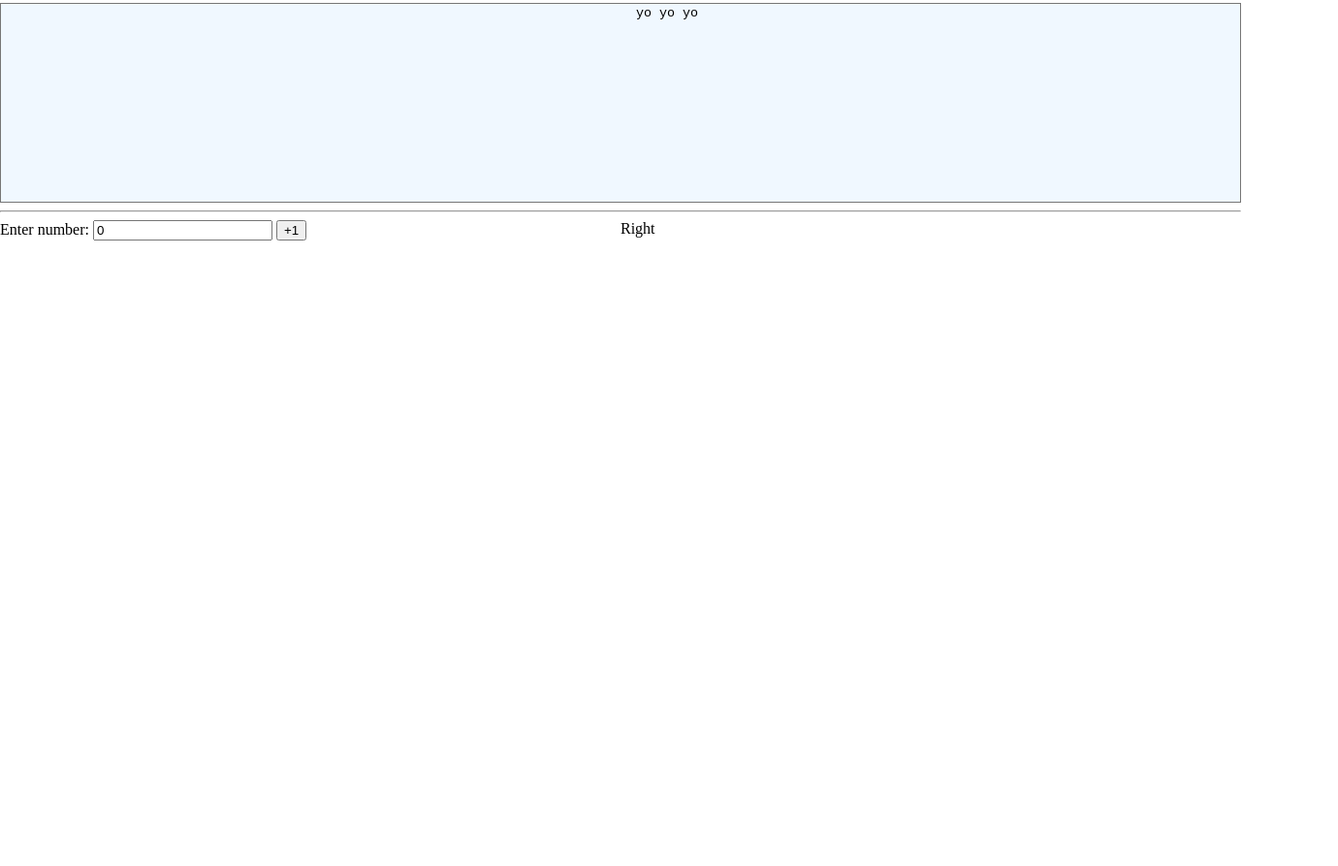
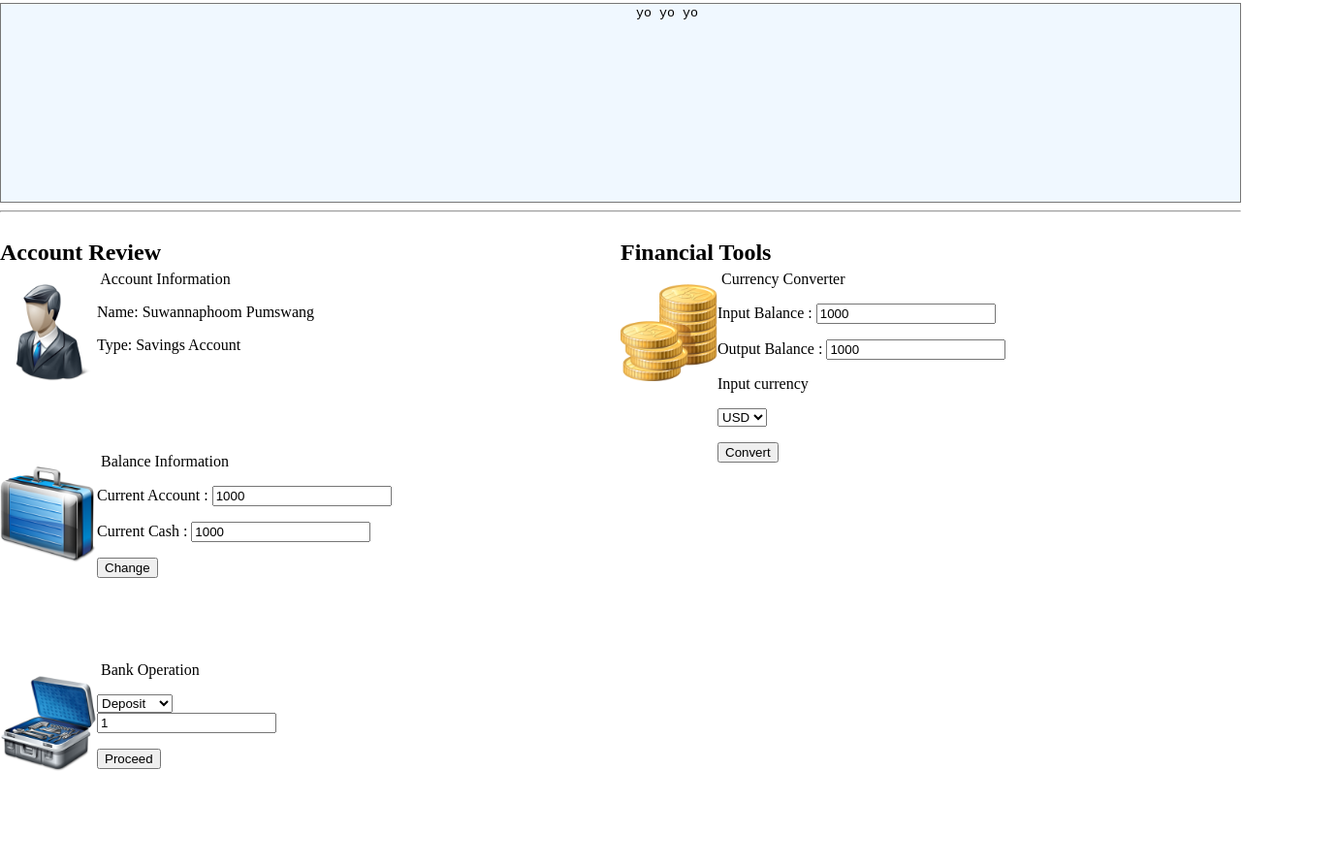
Before and after one commit to 68070321/it68070321, a plain HTML site: page index.html in a window 1280 px wide. Shown: the part 245-1138 px from the top of the page at 97% size, 1380 px wide, since content can reach past the window. Before the commit the page ends 800 px from the top, so only its background shows below. Drawn offline with Linux system fonts and the light colour scheme.

Commit message:
Add files via upload

```diff
--- a/index.html
+++ b/index.html
@@ -6,6 +6,7 @@
     <title>Document</title>
     <link rel ="stylesheet" href="style.css">
 </head>
+
 <body background="abstract-organic-pattern-design-background_1048-19286.jpg">
     <nav>
         <p>68070321</p>
@@ -28,11 +29,51 @@
     <div>
         <div class="container2">
             <div>
-                Enter number: <input type="number" id="myinput" value="0">
-                <button onclick="add()">+1</button>
+
+                <h2>Account Review</h2>
+                <div class="AccountInfo">
+                    <img src="user.png" width="100" alt="user" >
+                    <h class="pfp">Account Information</h>
+                    <p class="pfp2">Name: Suwannaphoom Pumswang</p>
+                    <p class="pfp2">Type: Savings Account</p>
+                </div>
+
+                <div class="AccountInfo">
+                    <img src="briefcase.png" width="100" alt="briefcase" >
+                    <h class="pfp">Balance Information</h>
+                    <p class="pfp2">Current Account : <input type="number" id="currentaccount" value="1000"> </p>
+                    <p class="pfp2">Current Cash : <input type="number" id="currentcash" value="1000"> </p>
+                    <button class="pfp2" onclick="ChangeMoney()">Change</button>
+                </div>
+
+                <div class="AccountInfo">
+                    <img src="toolbox.png" width="100" alt="toolbox" >
+                    <h class="pfp">Bank Operation</h>
+                    <p class="pfp2">
+                        <select name="bankoperator" id="bankoperator" class="nextto">
+                        <option value="Deposit">Deposit</option>
+                        <option value="Withdraw">Withdraw</option>
+                        </select> <input type="number" id="bankoperatorcash" value="1" class="">
+                    </p>
+                    <button class="pfp2" onclick="Depo_Or_With()" >Proceed</button>
+                </div>
             </div>
             <div>
-                Right
+                <h2>Financial Tools</h2>
+                <div class="AccountInfo">
+                    <img src="coins.png" width="100" alt="coins" >
+                    <h class="pfp">Currency Converter</h>
+                    <p class="pfp2">
+                        <p class="pfp2">Input Balance : <input type="number" id="currentaccount" value="1000"> </p>
+                        <p class="pfp2">Output Balance : <input type="number" id="currentcash" value="1000"> </p>
+                        <p class="pfp2">Input currency</p>
+                        <select name="bankoperator" id="bankoperator" class="pfp2">
+                        <option value="Deposit">USD</option>
+                        <option value="Withdraw">THB</option>
+                        </select>
+                    </p>
+                    <button class="pfp2">Convert</button>
+                </div>
             </div>
         </div>
     </div>
--- a/script.js
+++ b/script.js
@@ -1,5 +1,44 @@
-const myinput = document.getElementById("myinput")
+let myinput = document.getElementById("myinput");
 
-function add() {
-    myinput.value = Number(myinput.value) + 1
+let outputUI = document.getElementById("historyUI");
+
+let bankcash = document.getElementById("currentaccount");
+let mycash = document.getElementById("currentcash");
+let bankval = bankcash.value;
+let myval = mycash.value;
+
+function Depo_Or_With() {
+    let dowinput = document.getElementById("bankoperatorcash");
+    let dowval = dowinput.value;
+    let selected = document.getElementById("bankoperator").value;
+
+    let bankcash = document.getElementById("currentaccount");
+    let mycash = document.getElementById("currentcash");
+    let bankval = bankcash.value;
+    let myval = mycash.value;
+
+    if (selected == "Deposit") {
+        if (Number(myval) >= Number(dowval) && Number(dowval) > 0 ) {
+            myval = Number(myval) - Number(dowval);
+            bankval = Number(bankval) + Number(dowval);
+        }
+    } else {
+        if (Number(bankval) >= Number(dowval) && Number(bankval) >= Number(myinput) && Number(myval) >= Number(dowval) && Number(dowval) > 0 ) {
+            myval = Number(myval) + Number(dowval);
+            bankval = Number(bankval) - Number(dowval);
+        }
+    }
+
+    outputUI.textContent = "Bank balance " + Number(bankval) + ", " + "My Balance " + Number(myval);
 }
+
+function ChangeMoney() {
+    let bankcash = document.getElementById("currentaccount");
+    let mycash = document.getElementById("currentcash");
+    let bankval = bankcash.value;
+    let myval = mycash.value;
+
+    myval = Number(myval);
+    bankval = Number(bankval);
+    outputUI.textContent = "Bank balance " + bankval + ", " + "My Balance " + myval;
+}
--- a/style.css
+++ b/style.css
@@ -9,9 +9,12 @@ body {
     margin: 0;
 }
 
+select {
+    display: block;
+}
+
 .showMoney {
     display: grid;
-
 }
 
 textarea {
@@ -25,7 +28,27 @@ textarea {
     color: blue;
 }
 
+.nextto {
+    display: flex;
+    justify-content: space-around;
+}
+
 .container2 {
     display: grid;
     grid-template-columns: 50% 50%;
 }
+
+.AccountInfo {
+    position: relative;
+}
+
+.pfp {
+    position: relative;
+    top: -100px;
+}
+
+.pfp2 {
+    position: relative;
+    right: -100px;
+    top: -100px;
+}
```
